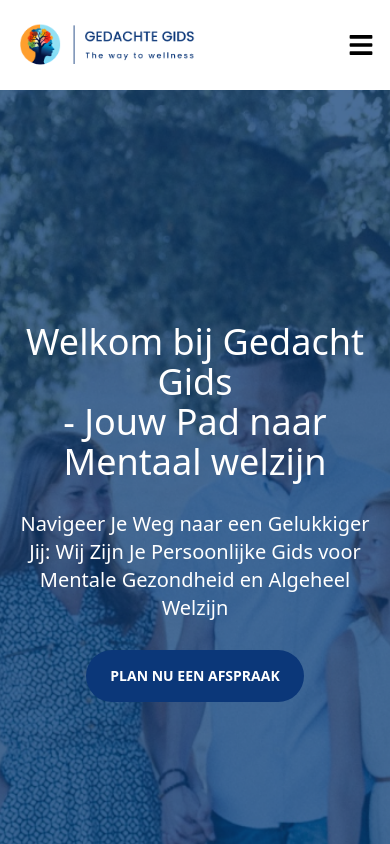
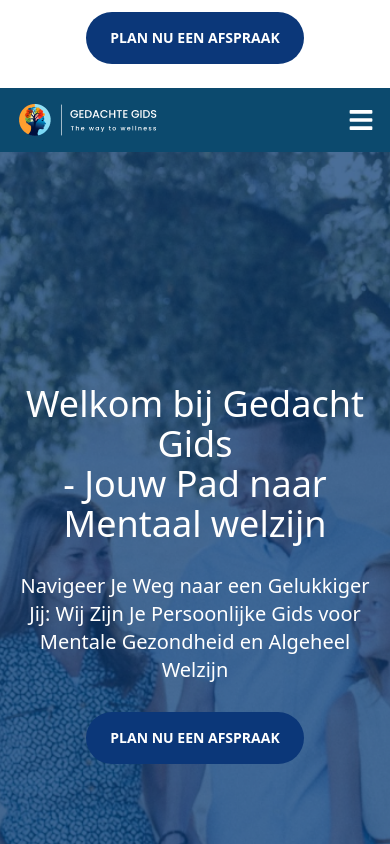
Before and after one commit to mufaqar/gedachte, a Next.js app: page / in a window 390 px wide. Shown: the top 844 px of the page. Built offline with nearby package versions, Linux system fonts and the light colour scheme.

Commit message:
mbl header

```diff
--- a/src/components/header.tsx
+++ b/src/components/header.tsx
@@ -7,20 +7,22 @@ import { GrClose } from 'react-icons/gr'
 function Header() {
     const [open, setOpen] = useState(false)
     return (
-        <header className='py-5 relative z-50'>
-            <div className='container mx-auto px-4 flex justify-between items-center'>
-                <div className='md:w-1/4 w-1/2'>
+        <header className=' relative z-50'>
+            <div className='container mx-auto flex md:flex-row flex-col-reverse gap-3 justify-between items-center'>
+                <div className='md:w-3/4 w-full py-3 md:px-0 px-4 flex justify-between items-center md:bg-transparent bg-sky-900'>
+                    <div className='md:w-1/3 w-1/2'>
                         <Link href="/">
-                        <Image src="/images/logo.png" alt='logo' width={230} height={65} className='' />
+                            <Image src="/images/logo.png" alt='logo' width={230} height={65} className='md:block hidden' />
+                            <Image src="/images/logo-white.png" alt='logo-white' width={141} height={40} className='md:hidden block' />
                         </Link>
                     </div>
-                <nav className='md:w-2/4 w-1/2'>
-                    <button className='md:hidden block ml-auto' onClick={() => setOpen(!open)}>
+                    <nav className='md:w-2/3 w-1/2'>
+                        <button className='md:hidden block ml-auto text-white' onClick={() => setOpen(!open)}>
                             {
-                            open ? (<GrClose size={26} />) : (<FaBars size={26} />)
+                                open ? (<GrClose size={26} color="#ffffff" />) : (<FaBars size={26} color="#ffffff" />)
                             }
                         </button>
-                    <ul className={`flex md:flex-row flex-col justify-center md:gap-10 md:static bg-transparent absolute ${open ? 'left-0 right-0 top-20 gap-8 !bg-sky-900 rounded-tl-[20px] rounded-bl-[20px] px-6 py-8' : 'top-[-200px]'}`}>
+                        <ul className={`flex md:flex-row flex-col justify-center md:gap-10 md:static bg-transparent absolute ${open ? 'left-0 right-0 top-[9.5rem] gap-8 !bg-sky-900 rounded-tl-[20px] rounded-bl-[20px] px-6 py-8' : 'top-[-200px]'}`}>
                             <li>
                                 <Link href="/" className={`text-lg font-semibold text-black ${open ? "text-white" : ""}`}>
                                     Home
@@ -48,8 +50,9 @@ function Header() {
                             </li>
                         </ul>
                     </nav>
-                <div className='md:w-1/4 md:block hidden'>
-                    <ul className='flex justify-end gap-10 items-center'>
+                </div>
+                <div className='md:w-1/4 w-full py-3 md:px-0 px-4'>
+                    <ul className='flex md:justify-end justify-center gap-10 items-center'>
                         <li>
                             <Link href="#" className='text-sm font-semibold uppercase bg-title_clr text-white py-4 px-6 rounded-[36px] block'>
                                 Plan Nu een Afspraak
```
Also changed, not shown: public/images/logo-white.png (added). Lines whose indentation alone changed are shown as unchanged.
